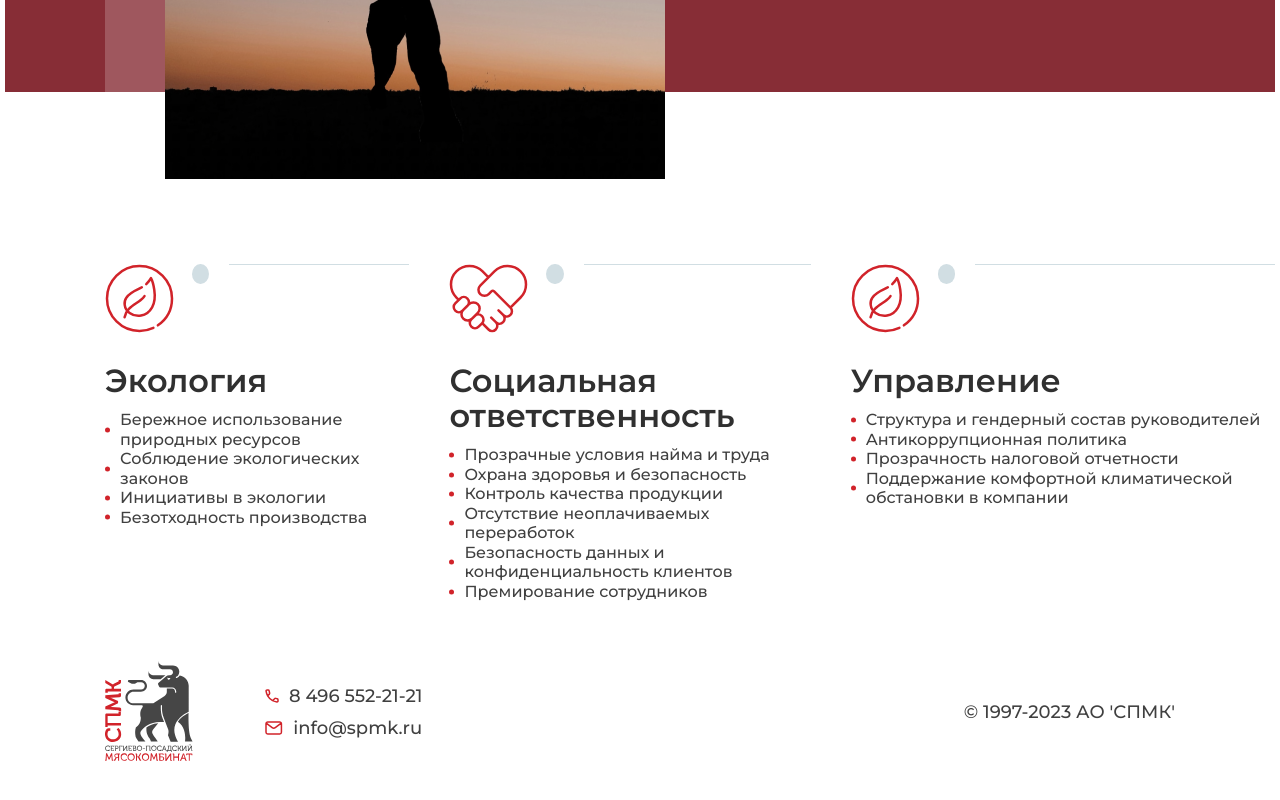
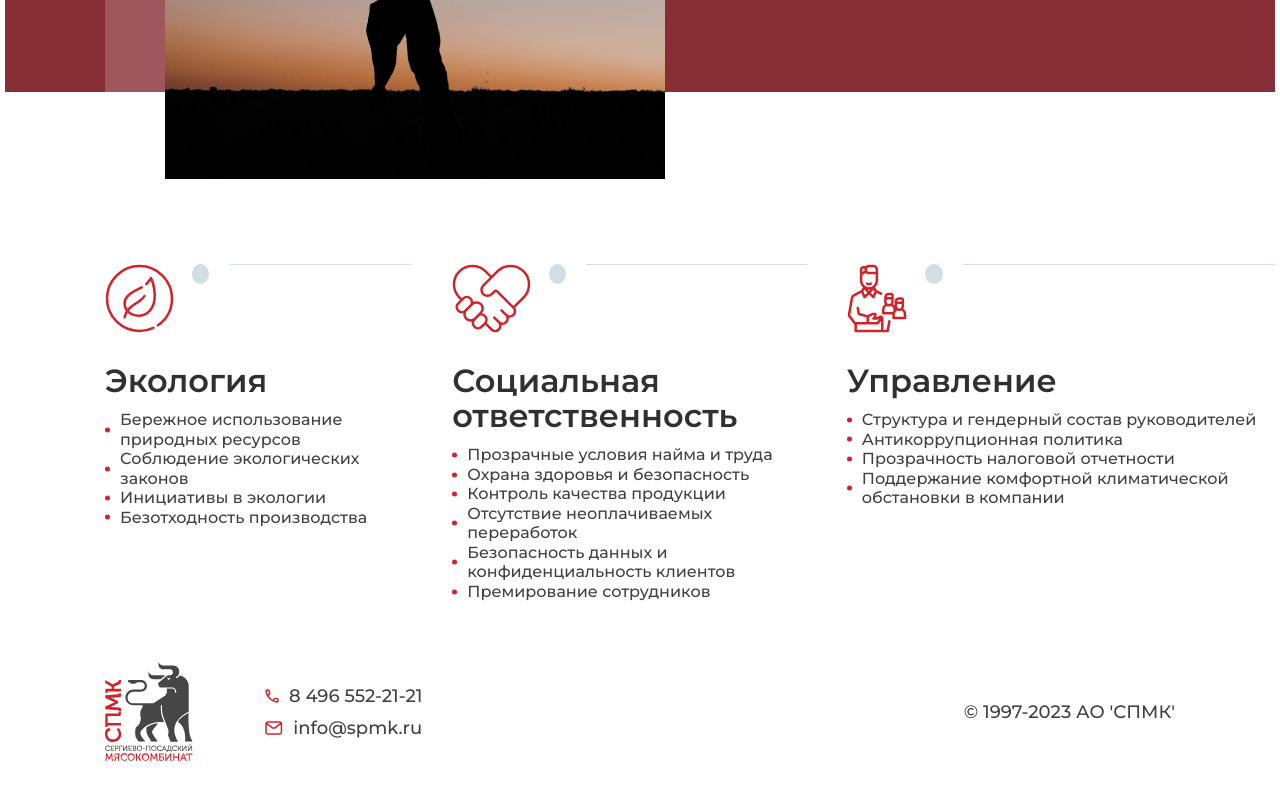
Before and after one commit to sergJess/MeatCombinat, a React (Create React App) app: page / in a window 1280 px wide. Shown: the part 2328-3128 px from the top of the page. Built offline with nearby package versions, Linux system fonts and the light colour scheme.

Commit message:
feat: add full info-list block

```diff
--- a/src/pages/main-page/main-page.tsx
+++ b/src/pages/main-page/main-page.tsx
@@ -21,6 +21,7 @@ export class MainPage extends React.Component {
         <Fascinated />
         <div className="main-page__info-list">
           <InfoList
+            isTransposedTitle={false}
             iconSrc={IconEcology}
             textTitle="Экология"
             textList={[
@@ -32,6 +33,7 @@ export class MainPage extends React.Component {
           />
           <InfoList
             iconSrc={IconSocialResponsibility}
+            isTransposedTitle={true}
             textTitle="Социальная ответственность"
             textList={[
               'Прозрачные условия найма и труда',
@@ -43,7 +45,8 @@ export class MainPage extends React.Component {
             ]}
           />
           <InfoList
-            iconSrc={IconEcology}
+            iconSrc={IconMan}
+            isTransposedTitle={false}
             textTitle="Управление"
             textList={[
               'Структура и гендерный состав руководителей',
--- a/src/shared/ui/info-list/info-list.tsx
+++ b/src/shared/ui/info-list/info-list.tsx
@@ -5,6 +5,7 @@ export type TinfoListProps = {
   iconSrc: string;
   textTitle: string;
   textList: Array<string>;
+  isTransposedTitle: boolean;
 };
 export class InfoList extends React.Component<TinfoListProps> {
   constructor(props: TinfoListProps) {
@@ -22,7 +23,20 @@ export class InfoList extends React.Component<TinfoListProps> {
           </div>
         </div>
         <div className="info-list__text-inner">
-          <h3 className="info-list__text-title">{this.props.textTitle}</h3>
+          {this.props.isTransposedTitle ? (
+            <h3 className="info-list__text-title">
+              {this.props.textTitle.split(' ').map((elem, index) => {
+                return (
+                  <span key={index} className="display-block">
+                    {elem}
+                  </span>
+                );
+              })}
+            </h3>
+          ) : (
+            <h3 className="info-list__text-title">{this.props.textTitle}</h3>
+          )}
+
           <ul>
             {this.props.textList.map((text, index) => {
               return (
```
